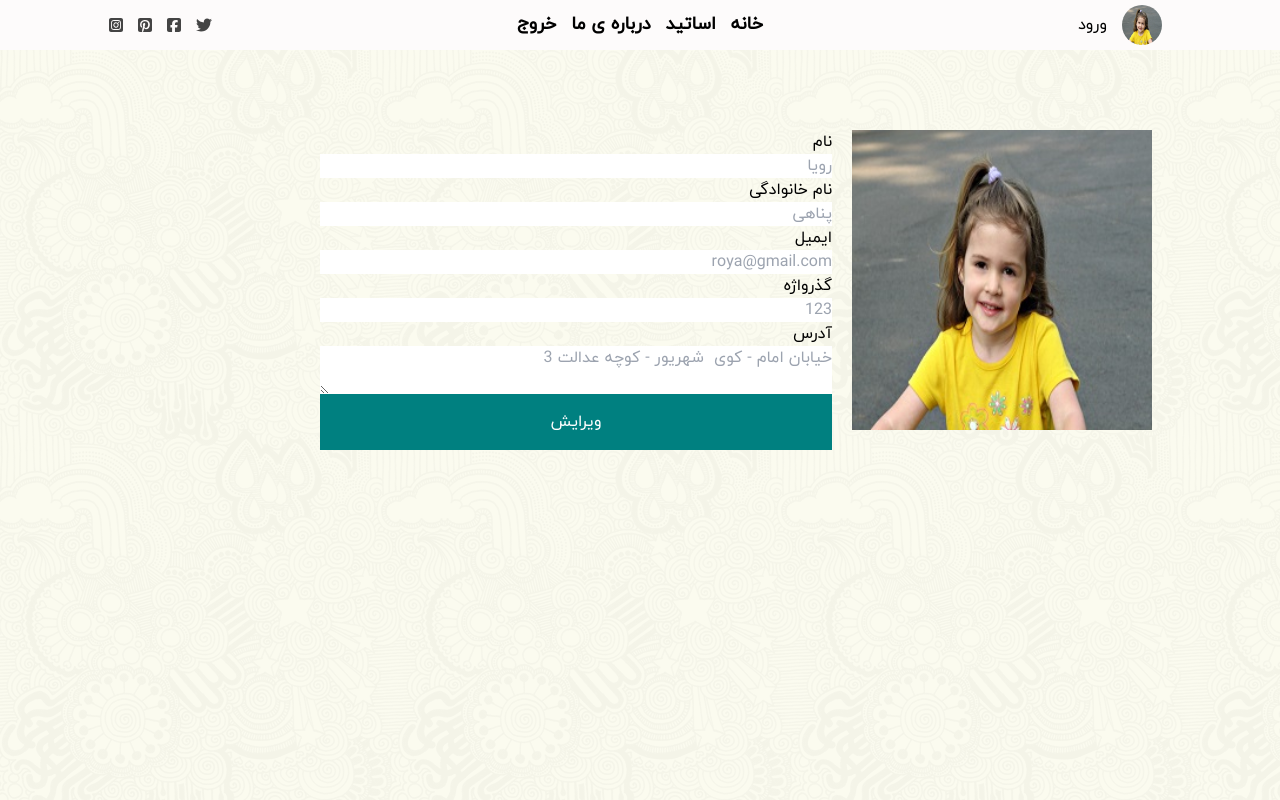
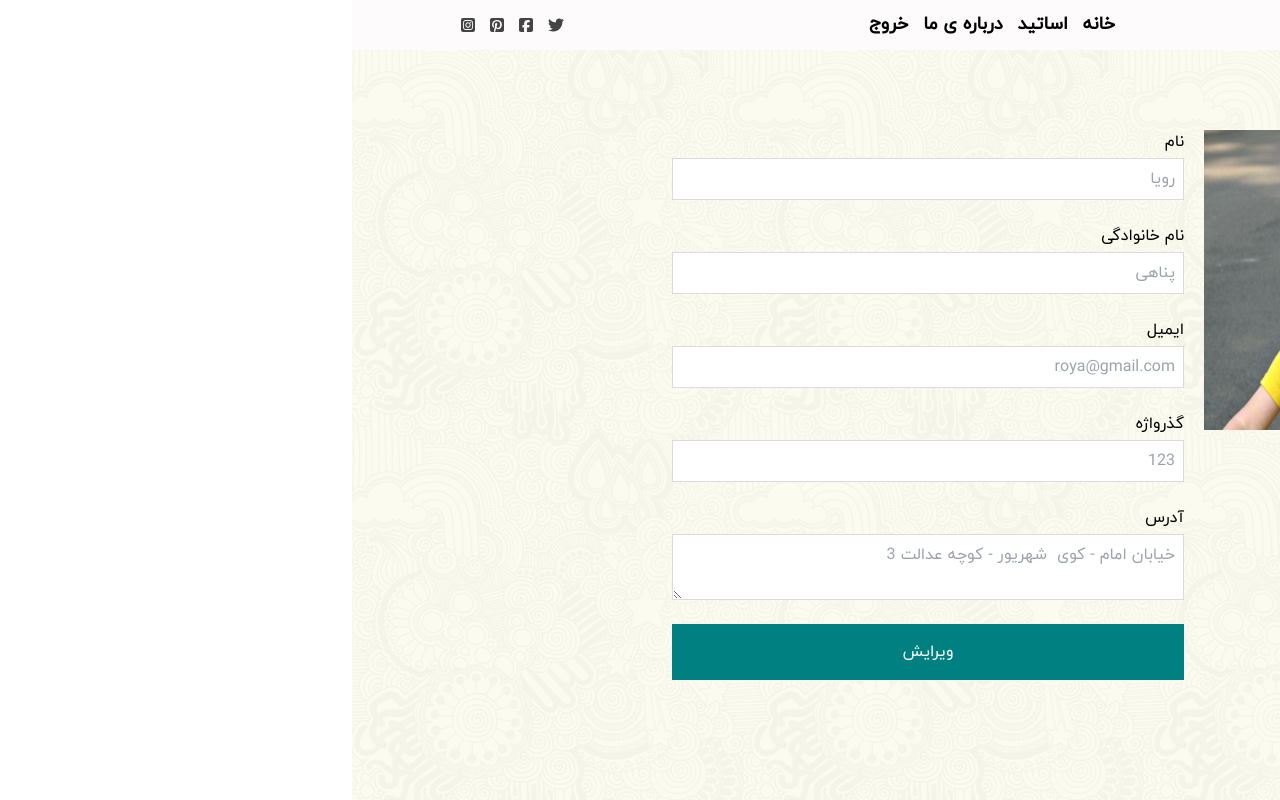
Before and after one commit to zohre-dev/AllinOne, a Next.js app: page /profile in a window 1280 px wide. Built offline with nearby package versions, Linux system fonts and the light colour scheme.

Commit message:
chore:deleted extra comment

```diff
--- a/app/globals.css
+++ b/app/globals.css
@@ -13,10 +13,6 @@
     src: url('/fonts/iranyekanwebregular.woff2');
   }
 }
-
-/* body {
-  font-family: BYekan !important;
-} */
 
 @layer components {
   body {
@@ -44,4 +40,9 @@
   .teachersTable td {
     @apply p-[10px];
   }
+
+  .profile input,
+  textarea {
+    @apply mb-6 mt-1 border border-[#dbdbdb] p-2 outline-none;
+  }
 }
```
